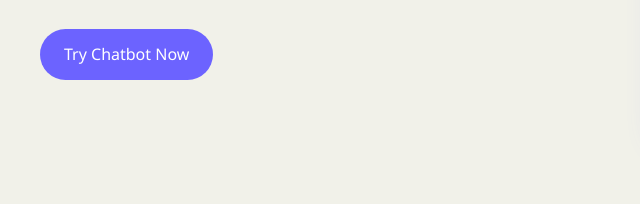
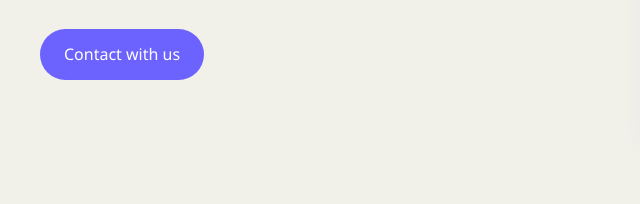
Before and after one commit to SukantaDatta18/Mental-Health-Chatbot-Dialogflow-NLP, a plain HTML site: page index.html in a window 1280 px wide. Shown: the part 496-700 px from the top of the page, 0-640 px from the left. Drawn offline with nearby package versions, Linux system fonts and the light colour scheme.

Commit message:
Update index.html

```diff
--- a/index.html
+++ b/index.html
@@ -38,7 +38,7 @@
             <div class="hero-content">
                 <h1 class="animate-pop-in">Your Mental Health Matters</h1>
                 <p class="animate-pop-in">Discover the power of AI-assisted mental health support with our compassionate chatbot</p>
-                <a href="chatbot.html" class="btn animate-pop-in">Try Chatbot Now</a>
+                <a href="contact.html" class="btn animate-pop-in">Contact with us</a>
             </div>
             <div class="hero-image animate-pop-in">
                 <img src="https://images.unsplash.com/photo-1593810450967-f9c42742e326?ixlib=rb-1.2.1&auto=format&fit=crop&w=500&q=80" alt="Happy person">
```
